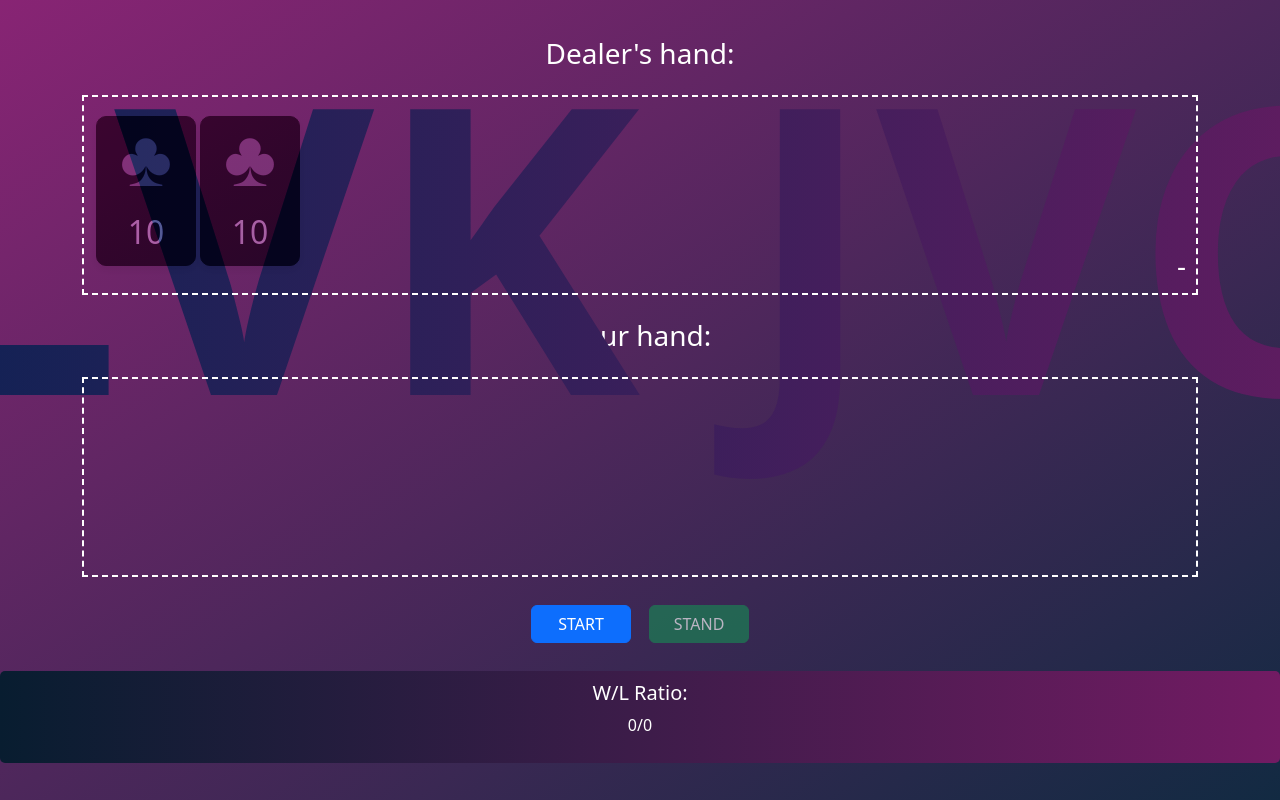
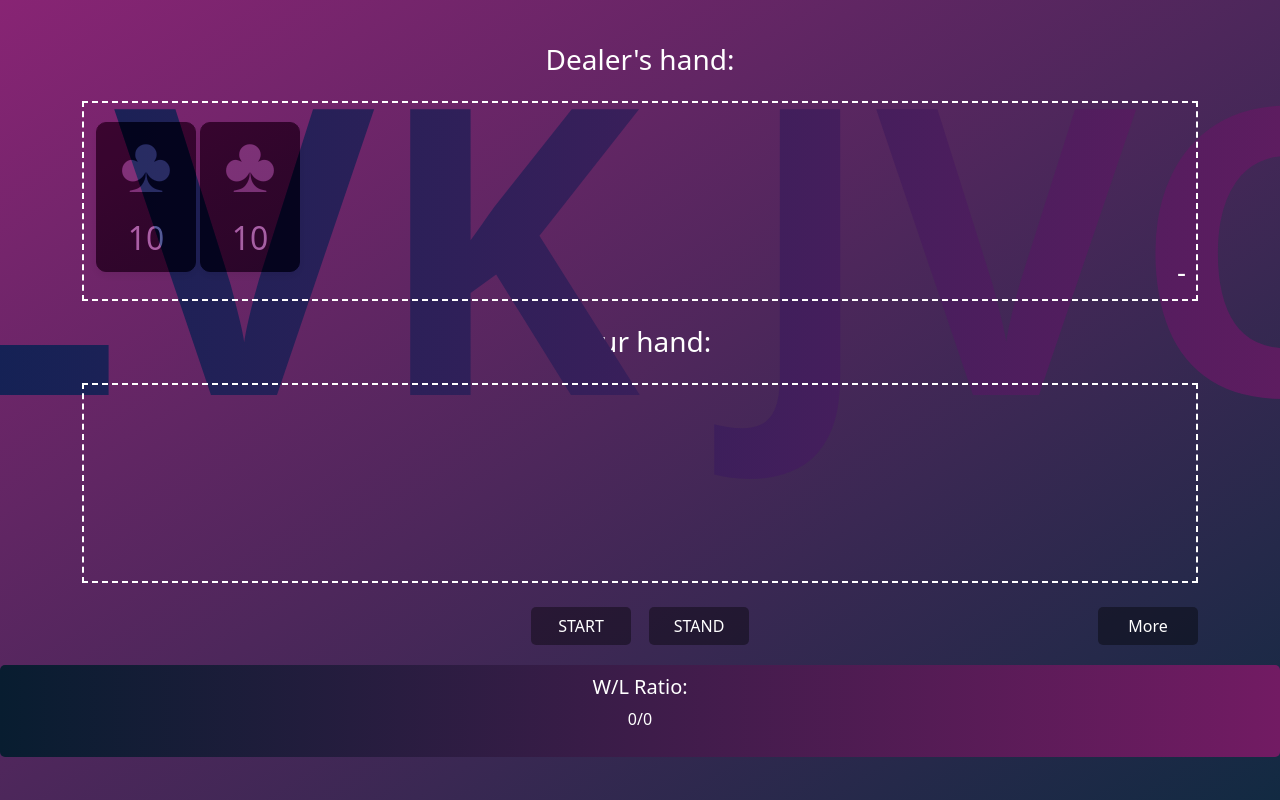
Before and after one commit to grammade/react-blackjack, a React (Create React App) app in the folder frontend/: page / in a window 1280 px wide. Built offline with nearby package versions, Linux system fonts and the light colour scheme.

Commit message:
add modal animation

```diff
--- a/frontend/src/App.js
+++ b/frontend/src/App.js
@@ -3,25 +3,30 @@ import Register from './components/modal/Register';
 import arrow_down from './assets/arrow_down.png'
 import "./index.css"
 
-import React, {useState} from "react"
+import React, { useState } from "react"
 
 function App() {
 
   const [isModalOpen, setIsModalOpen] = useState(false)
+  const [animationClass, setAnimationClass] = useState("fadeIn")
 
   const closeModal = () => {
-    setIsModalOpen = false
+    setAnimationClass("fadeOut")
+    const timer = setTimeout(() => {
+      setIsModalOpen(false)
+    }, 250);
+    return () => clearTimeout(timer);
   }
 
   const openModal = () => {
-    setIsModalOpen = true
+    setAnimationClass("fadeIn")
+    setIsModalOpen(true)
   }
 
   return (
     <div className="App">
-      {/* <img className='arrow' src={arrow_down} width={40}/> */}
-      <Register show={isModalOpen} onClose={closeModal}/>
-      <BlackJackGame />
+      <Register show={isModalOpen} closeModal={closeModal} animationClass={animationClass} />
+      <BlackJackGame openModal={openModal} />
     </div>
   );
 }
--- a/frontend/src/components/BlackJack.css
+++ b/frontend/src/components/BlackJack.css
@@ -5,6 +5,20 @@ body,
   margin: 0;
   padding: 0;
   overflow: hidden;
+}
+
+.header {
+  font-weight: 700;
+  font-size: 400px;
+  position: fixed;
+  top: 0;
+  left: 50%;
+  transform: translateX(-50%);
+  background: -webkit-linear-gradient(right, #721b63, #002352);
+  -webkit-background-clip: text;
+  -webkit-text-fill-color: transparent;
+  text-wrap: nowrap;
+  z-index: -10;
 }
 
 body {
@@ -24,16 +38,44 @@ body {
   margin: 0;
 }
 
-.btn-container {
+.BtnContainer {
   display: flex;
-  justify-content: center;
+  justify-content: space-between;
   align-items: center;
   gap: 10px;
   margin-bottom: 20px;
 }
 
-.btn {
+.CenterButtons {
+    display: flex;
+    justify-content: center;
+    align-items: center;
+    gap: 10px;
+    position: absolute; /* Position absolute within the container */
+    left: 50%; /* Center horizontally */
+    transform: translateX(-50%); /* Center horizontally */
+}
+
+.Btn {
+  background-color: rgba(0, 0, 0, 0.4);
   width: 100px;
+  color: white;
+  border-color: transparent;
+  border-radius: 5px;
+  text-align: center;
+  padding-top: 5px; padding-bottom: 5px;
+}
+
+.StickRight{
+  margin-left: auto;
+}
+
+.Btn:hover {
+    background-color: rgba(0, 0, 0, 0.7); /* Slightly darker on hover */
+}
+
+.Btn:active {
+    background-color: rgba(0, 0, 0, 0.9); /* Even darker when clicked */
 }
 
 .wl-ratio-container {
@@ -41,19 +83,6 @@ body {
   width: 100%;
   padding: 10px;
   border-radius: 5px;
-}
-
-.header {
-  font-weight: 700;
-  font-size: 400px;
-  position: fixed;
-  top: 0;
-  left: 50%;
-  transform: translateX(-50%);
-  background: -webkit-linear-gradient(right, #721b63, #002352);
-  -webkit-background-clip: text;
-  -webkit-text-fill-color: transparent;
-  text-wrap: nowrap;
 }
 
 .headerContainer {
@@ -117,15 +146,15 @@ body {
   flex: 0 1 auto; /* Allow flexible width, not shrinking beyond content size */
   max-width: 100px; /* Limit maximum width */
   min-width: 30px; /* Limit minimum width */
-  transition: width 1s ease-out;
+  transition: width 0.5s ease-out;
 }
 
 .card.fade-in {
-  animation: fadeInFromRight 1s ease-out;
+  animation: fadeInFromRight 0.5s ease-out;
 }
 
 .card.move-left {
-  animation: moveLeft 1s ease-out;
+  animation: moveLeft 0.5s ease-out;
 }
 
 @keyframes fadeInFromRight {
--- a/frontend/src/components/BlackJackGame.js
+++ b/frontend/src/components/BlackJackGame.js
@@ -8,7 +8,7 @@ import "./BlackJack.css"
 
 import { drawCard } from "../services/API";
 
-const BlackJackGame = () => {
+const BlackJackGame = ({openModal}) => {
     const [dealerHand, setDealerHand] = useState("-")
     const [playerHand, setPlayerHand] = useState([])
     const [dealerSum, setDealerSum] = useState("-")
@@ -92,6 +92,7 @@ const BlackJackGame = () => {
                     playerHand={playerHand}
                     playerSum={playerSum}
                     setCardWidth={setCardWidth}
+                    openModal={openModal}
                 />
             </div>
             <Wl ratio={"0/0"} />
--- a/frontend/src/components/GameButton.js
+++ b/frontend/src/components/GameButton.js
@@ -11,7 +11,8 @@ const GameButton = ({
     setPlayerSum,
     playerHand,
     playerSum,
-    setCardWidth }) => {
+    setCardWidth,
+    openModal }) => {
 
     function handleFace(face, sum) {
         if (face !== "A")
@@ -26,7 +27,7 @@ const GameButton = ({
         const hand = await drawCard();
         const newHand = [...playerHand, hand]
         const newHandLength = newHand.length;
-        const cardWidth = Math.floor((cardContainer - (newHandLength*4) ) / (newHandLength) );  // Adjust calculation as needed
+        const cardWidth = Math.floor((cardContainer - (newHandLength * 4)) / (newHandLength));  // Adjust calculation as needed
 
         const newSum = newHand.reduce((sum, card) => {
             if (Number.isInteger(card.value))
@@ -63,11 +64,15 @@ const GameButton = ({
     const [btnStartClass, setBtnStartClass] = useState("primary")
     const [gameState, setGameState] = useState(false)
     return (
-        <div className="btn-container mb-4">
-            <button onClick={onHit}
-                className={`btn btn-${btnStartClass} mx-1 my-1`}>{btnStartText}</button>
-            <button onClick={onStand}
-                className={`btn btn-success mx-1 my-1 ${!gameState ? 'disabled' : ''}`}>STAND</button>
+        <div className="BtnContainer">
+            <div className="CenterButtons">
+                <button onClick={onHit}
+                    className={`Btn  mx-1 my-1`}>{btnStartText}</button>
+                <button onClick={onStand}
+                    className={`Btn mx-1 my-1 ${!gameState ? 'disabled' : ''}`}>STAND</button>
+            </div>
+            <button onClick={openModal}
+                className={`Btn StickRight `}>More</button>
         </div>
     )
 }
--- a/frontend/src/components/modal/Register.css
+++ b/frontend/src/components/modal/Register.css
@@ -31,3 +31,29 @@
 .ModalFooter{
     margin: 10px;
 }
+
+.fadeIn {
+  animation: fadeIn 0.25s ease-in-out forwards;
+}
+
+.fadeOut {
+  animation: fadeOut 0.25s ease-in-out forwards;
+}
+
+@keyframes fadeIn {
+  0%{
+    opacity: 0;
+  }
+  100%{
+    opacity: 1;
+  }
+}
+
+@keyframes fadeOut {
+  0%{
+    opacity: 1;
+  }
+  100%{
+    opacity: 0;
+  }
+}
--- a/frontend/src/components/modal/Register.js
+++ b/frontend/src/components/modal/Register.js
@@ -2,15 +2,15 @@ import React from "react";
 import "./Register.css"
 import icon_google from "../../assets/icon_google.png"
 
-const Register = ({show, onClose, children}) =>{
+const Register = ({show, closeModal, animationClass, children}) =>{
     if(!show)
         return null;
 
 
 
     return (
-        <div className="ModalBackground">
-            <div className="ModalContent">
+        <div className={`ModalBackground ${animationClass}`} onClick={closeModal}>
+            <div className="ModalContent" onClick={(e) => e.stopPropagation()}>
                 <div className="ModalHeader">
                     <h1>
                         Highscore
```
